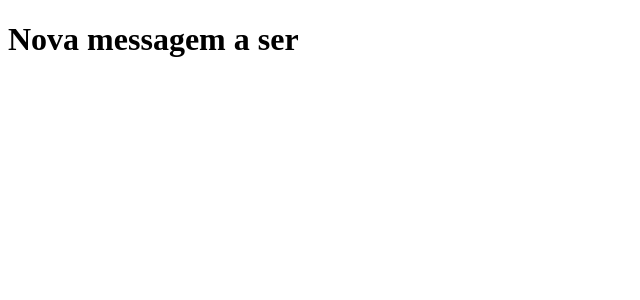
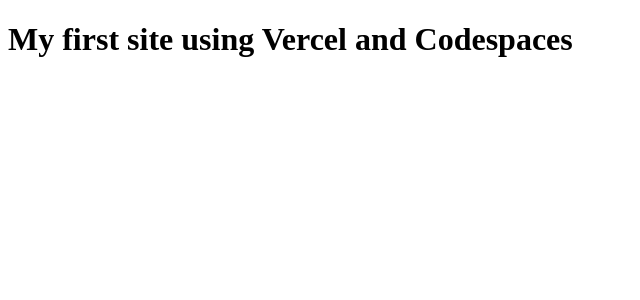
Before and after one commit to alfredovaras/clone-tabnews, a Next.js app: page / in a window 1280 px wide. Shown: the top 300 px of the page, without its empty margins (0-640 px from the left). Built offline with nearby package versions, Linux system fonts and the light colour scheme.

Commit message:
modifica a frase

```diff
--- a/pages/index.js
+++ b/pages/index.js
@@ -1,5 +1,5 @@
 function Home() {
-    return <h1>Nova messagem a ser </h1>
+    return <h1>My first site using Vercel and Codespaces</h1>
 }
 
 export default Home;
```
